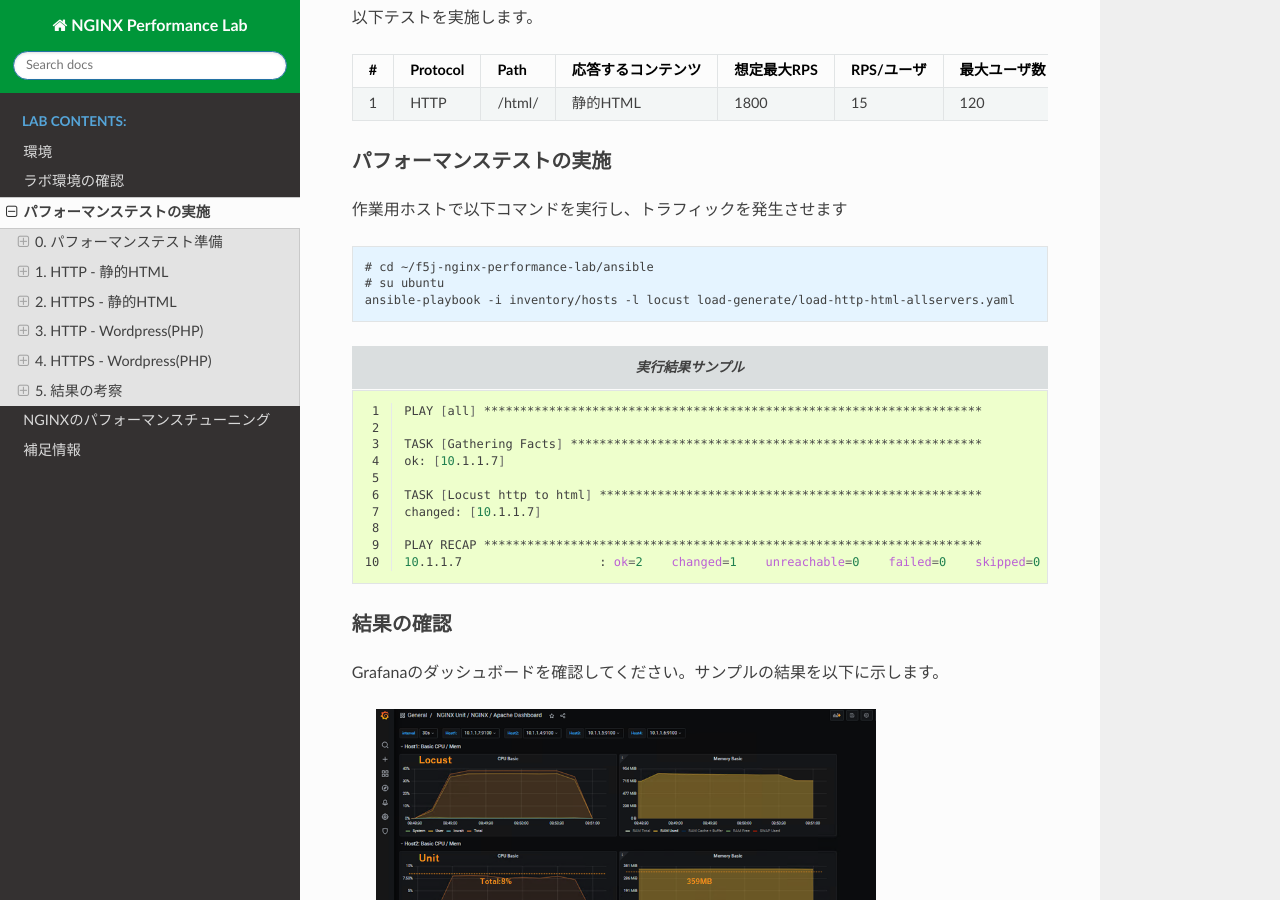
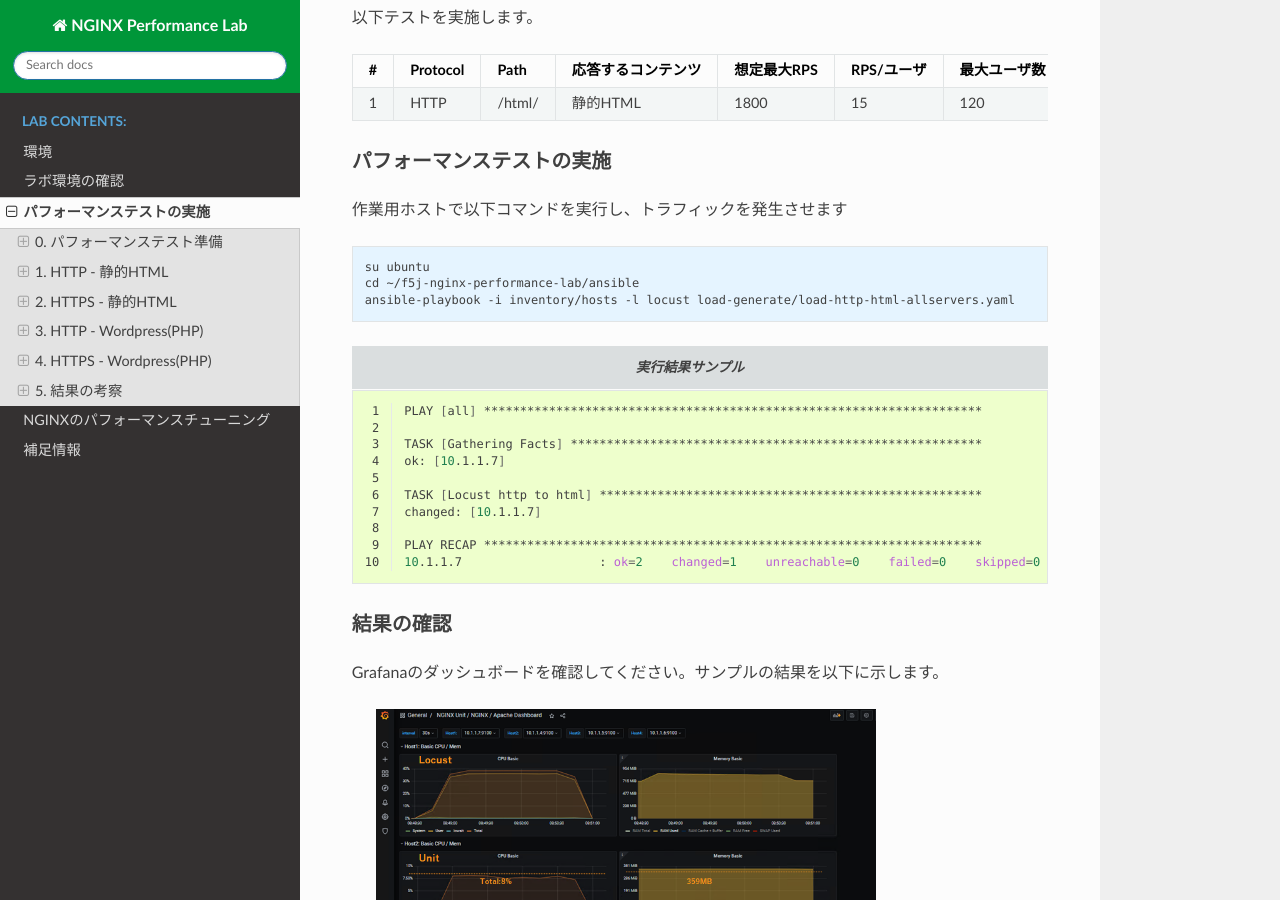
Before and after one commit to BeF5/f5j-nginx-performance, a Sphinx documentation site: the page built from docs/class1/module03/module03.rst, in a window 1280 px wide and 900 px high, scrolled down 3900 px. Built offline with Sphinx 7.4.7 and the Read the Docs theme 3.1.0, drawn with Linux system fonts in a browser that asks for light colours.

```diff
--- a/docs/class1/module03/module03.rst
+++ b/docs/class1/module03/module03.rst
@@ -130,9 +130,10 @@ Locustで参照する config / senario のサンプルを以下に示します
 
 .. code-block:: cmdin
 
-  # cd ~/f5j-nginx-performance-lab/ansible
-  # su ubuntu
+  su ubuntu
+  cd ~/f5j-nginx-performance-lab/ansible
   ansible-playbook -i inventory/hosts -l locust load-generate/load-http-html-allservers.yaml
+
 
 .. code-block:: bash
   :caption: 実行結果サンプル
```
